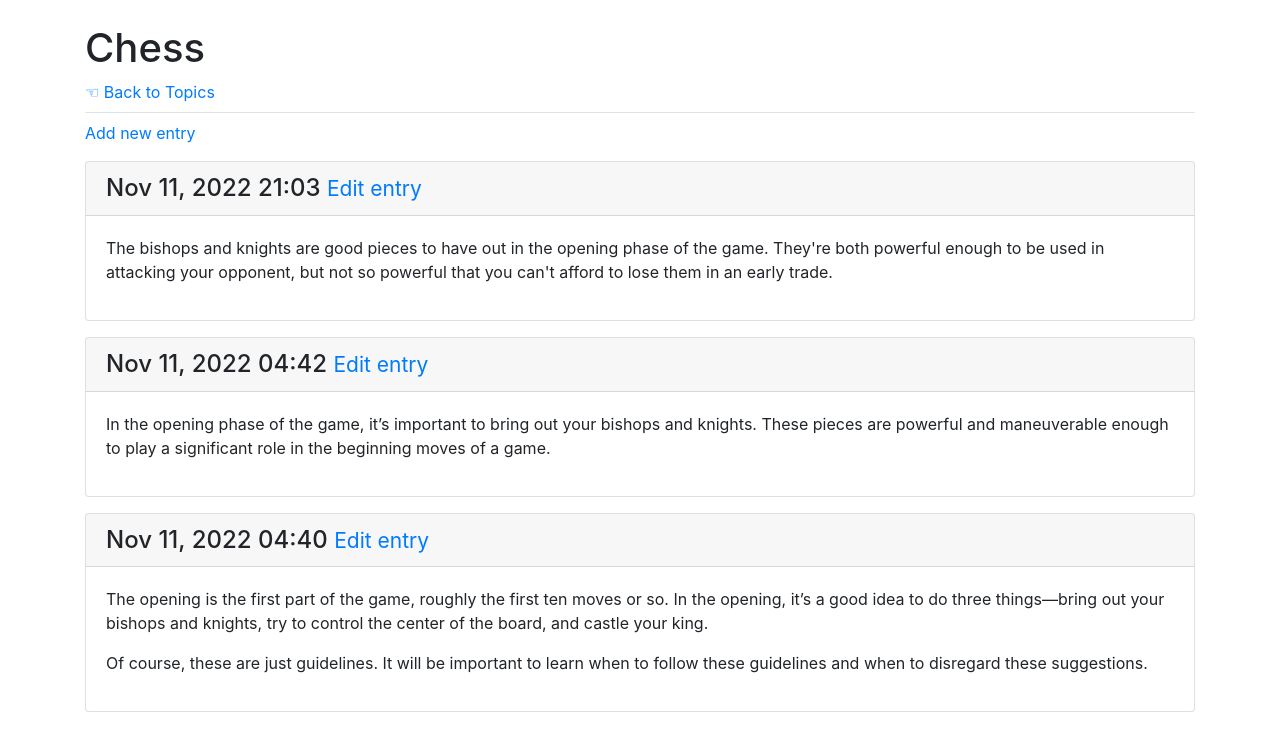
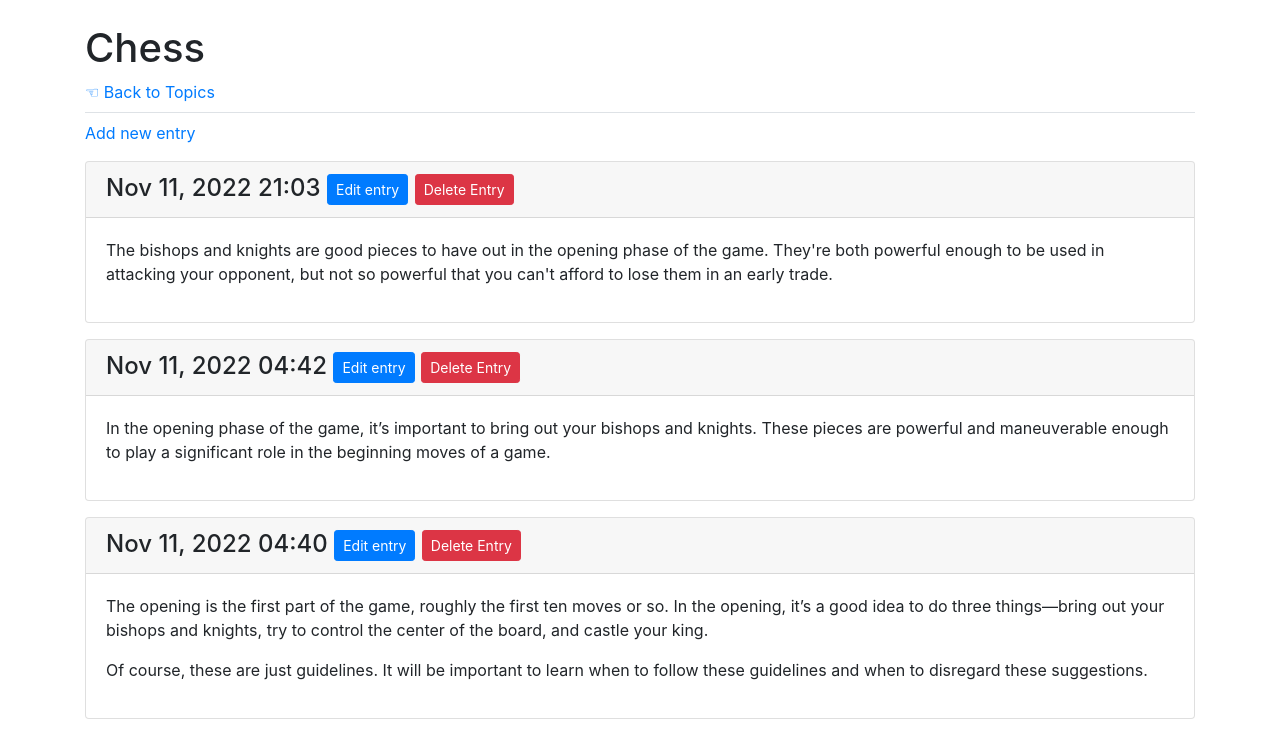
Before and after one commit to efong505/p3, a Django app: page /topics/2/ in a window 1280 px wide. Shown: the part 58-800 px from the top of the page. Run offline with Django 4.2, Linux system fonts and the light colour scheme; a user stored in the database is signed in; data comes from the database, SQL or seed files in the repository; both versions use the stored data as it was after the commit; some libraries are stand-ins or nearby versions.

Commit message:
Added delete option and bootstrap buttons

```diff
--- a/learning_logs/templates/learning_logs/topic.html
+++ b/learning_logs/templates/learning_logs/topic.html
@@ -12,13 +12,16 @@
 
 <p>
     <a href="{% url 'learning_logs:new_entry' topic.id %}">Add new entry</a>
+
 </p>
 
 {% for entry in entries %}
 <div class="card mb-3">
     <h4 class="card-header">
         {{ entry.date_added | date:'M d, Y H:i' }}
-        <small><a href="{% url 'learning_logs:edit_entry' entry.id %}">Edit entry</a></small>
+        <a href="{% url 'learning_logs:edit_entry' entry.id %}" class="btn btn-primary btn-sm" role="button" aria-pressed="true">Edit entry</a>
+            <a href="{% url 'learning_logs:delete_entry' entry.id %}" class="btn btn-danger btn-sm" role="button" aria-pressed="true">Delete Entry</a>
+
     </h4>
     <div class="card-body">
         {{ entry.text | linebreaks }}
--- a/learning_logs/urls.py
+++ b/learning_logs/urls.py
@@ -21,4 +21,7 @@ urlpatterns=[
 
     # Page for editing an entry
     path('edit_entry/<int:entry_id>/', views.edit_entry, name='edit_entry'),
+
+    # Page for deleting entry
+    path('delete_entry/<int:entry_id>/',views.delete_entry, name='delete_entry'),
 ]
--- a/learning_logs/views.py
+++ b/learning_logs/views.py
@@ -84,3 +84,13 @@ def edit_entry(request, entry_id):
             return redirect('learning_logs:topic',topic_id=topic.id)
     context = {'entry':entry, 'topic':topic,'form':form}
     return render(request, 'learning_logs/edit_entry.html',context)
+
+def delete_entry(request,entry_id):
+    """Delete existing entry"""
+    entry = Entry.objects.get(id=entry_id)
+    topic = entry.topic
+    if request.method == 'POST':
+        entry.delete()
+        return redirect('learning_logs:topic',topic_id=topic.id)
+    context = {'entry':entry, 'topic':topic}
+    return render(request, 'learning_logs/delete_entry.html', context)
```
Also changed, not shown: learning_logs/templates/learning_logs/delete_entry.html (added, +32 -0 lines), db.sqlite3.
